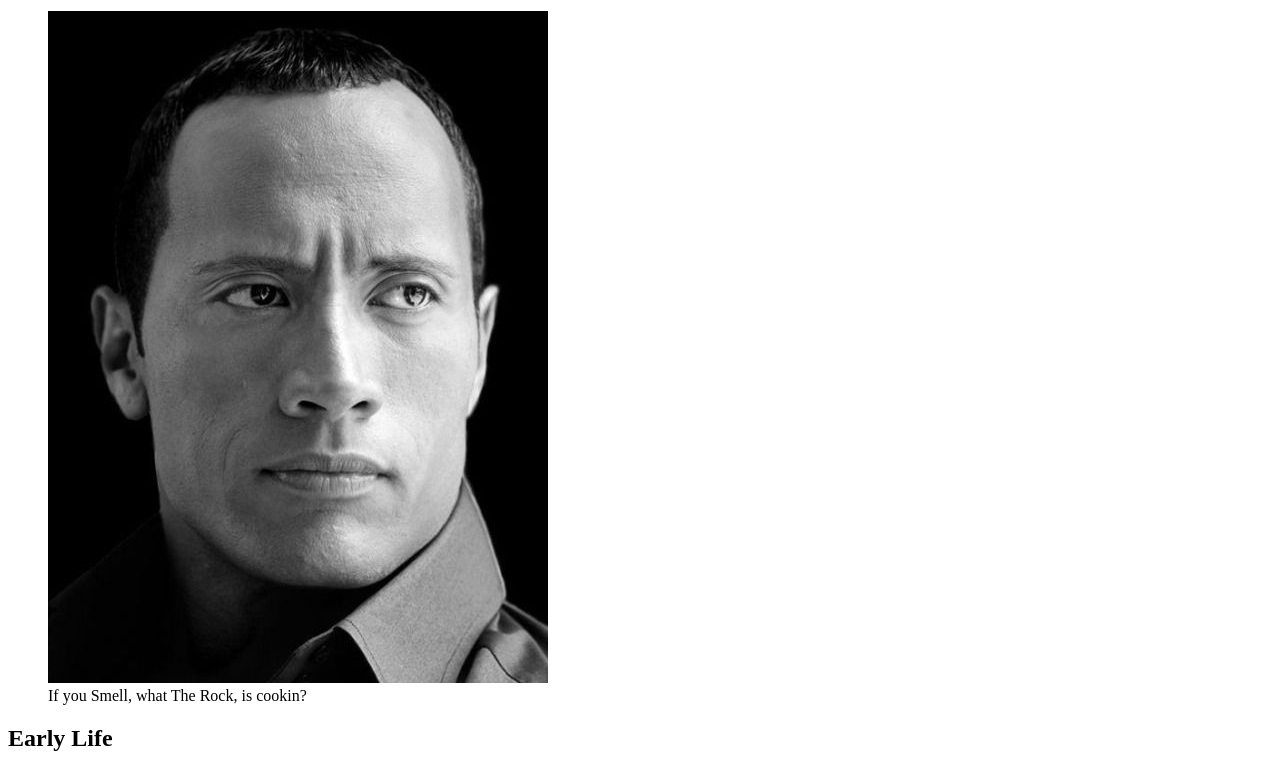
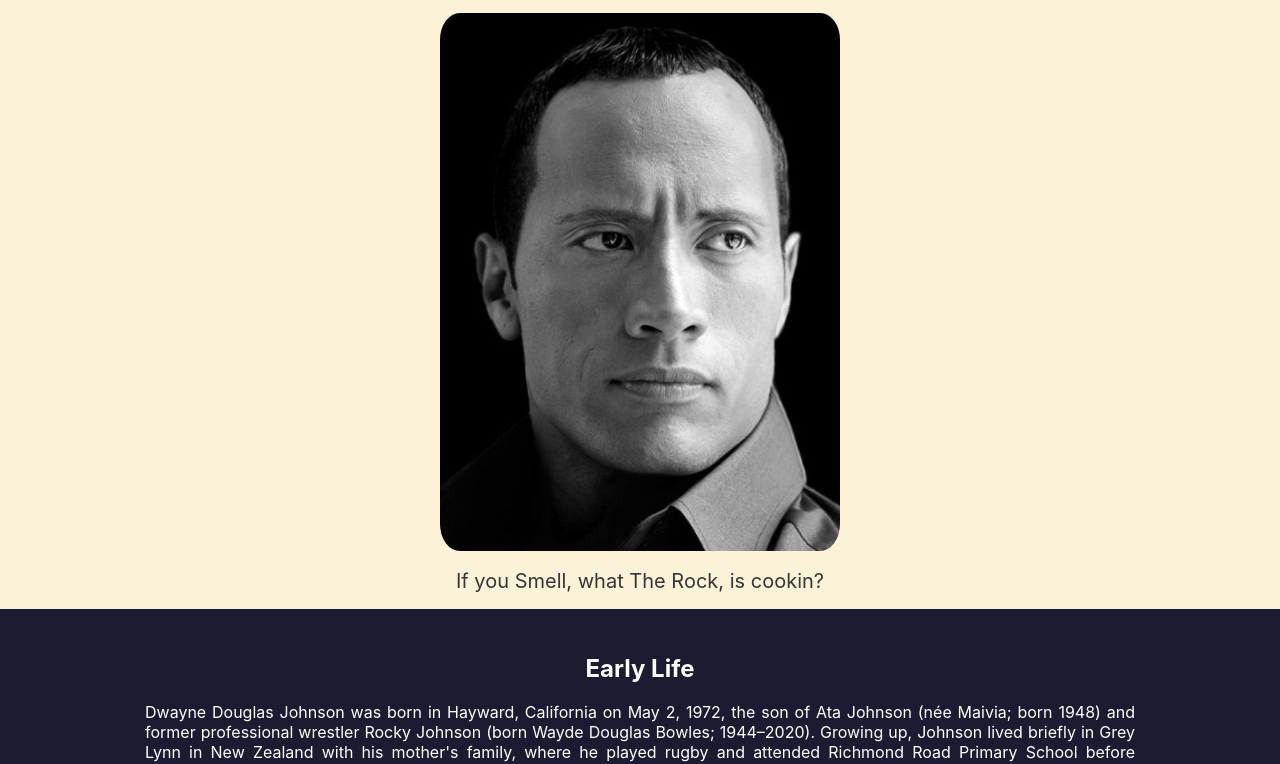
Before and after one commit to devhiteshk/Tribute, a plain HTML site: page index.html in a window 1280 px wide. Shown: the part 103-867 px from the top of the page. Drawn offline with Linux system fonts and the light colour scheme.

Commit message:
Update index.html

```diff
--- a/index.html
+++ b/index.html
@@ -6,7 +6,7 @@
     <meta http-equiv="X-UA-Compatible" content="IE=edge">
     <meta name="viewport" content="width=device-width, initial-scale=1.0">
     <title>FCC: The Rock</title>
-    <link rel="stylesheet" href="./Tribute.css">
+    <link rel="stylesheet" href="./style.css">
 
 </head>
 
```
